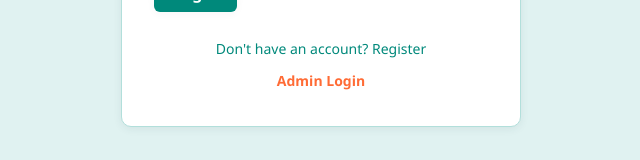
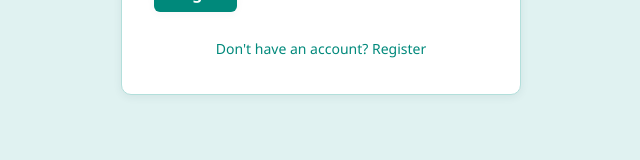
Before and after one commit to KunalT651/bookfast, an Angular app in the folder frontEnd/: page /login in a window 1280 px wide. Shown: the part 341-501 px from the top of the page, without its empty margins (319-959 px from the left). Built offline with nearby package versions, Linux system fonts and the light colour scheme; no server answers.

Commit message:
Remove admin login link from customer/provider login page

```diff
--- a/frontEnd/src/app/features/auth/components/login/login.component.html
+++ b/frontEnd/src/app/features/auth/components/login/login.component.html
@@ -14,7 +14,5 @@
 
   <div class="login-links">
     <a routerLink="/registration">Don't have an account? Register</a>
-    <br>
-    <a routerLink="/admin/login" class="admin-link">Admin Login</a>
   </div>
 </div>
```
